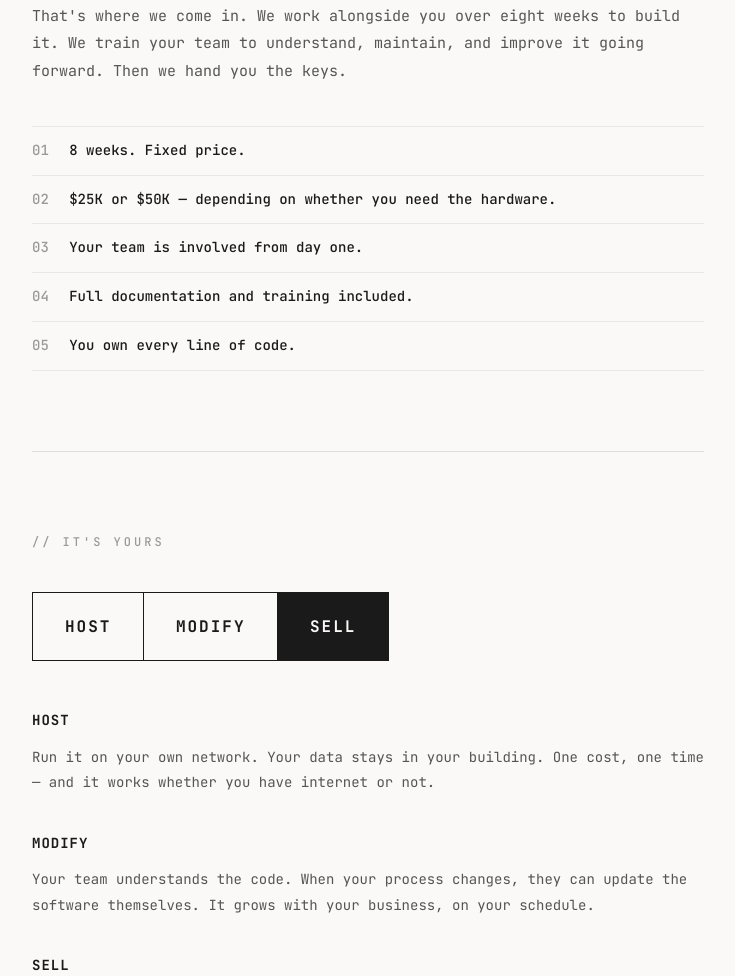
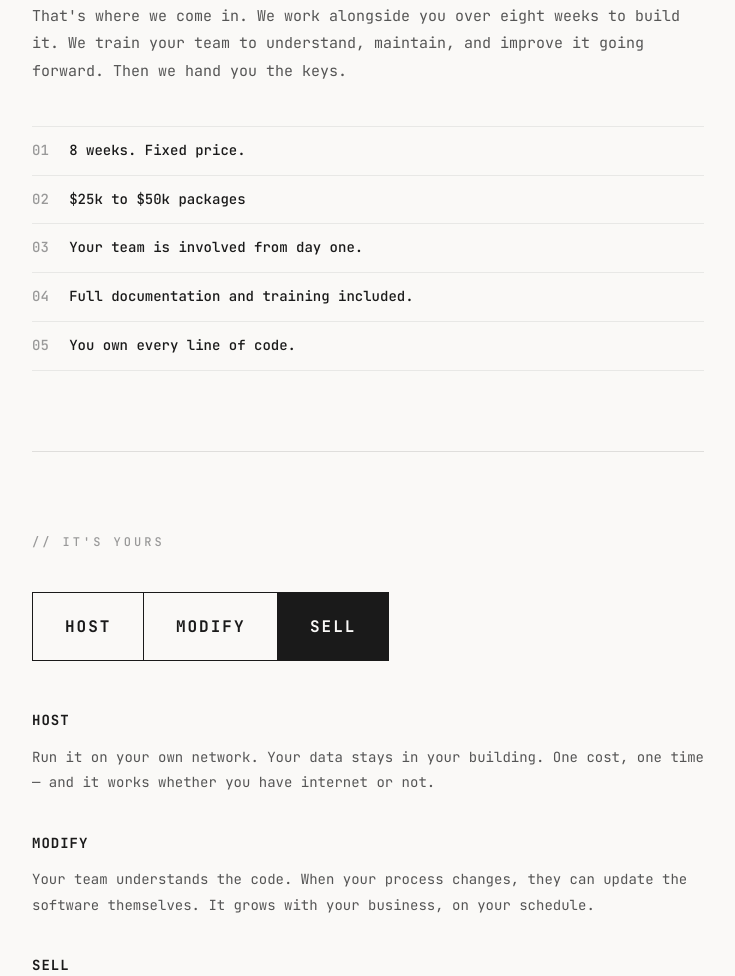
Before and after one commit to hughes-steven/heysteve, a plain HTML site: page site/index.html in a window 1280 px wide. Shown: the part 1617-2593 px from the top of the page, without its empty margins (272-1007 px from the left). Drawn offline with Linux system fonts and the light colour scheme.

Commit message:
Update homepage pricing line to '$25k to $50k packages'

```diff
--- a/site/index.html
+++ b/site/index.html
@@ -369,7 +369,7 @@
       </p>
       <ul class="details">
         <li><span>01</span> 8 weeks. Fixed price.</li>
-        <li><span>02</span> $25K or $50K &mdash; depending on whether you need the hardware.</li>
+        <li><span>02</span> $25k to $50k packages</li>
         <li><span>03</span> Your team is involved from day one.</li>
         <li><span>04</span> Full documentation and training included.</li>
         <li><span>05</span> You own every line of code.</li>
```
